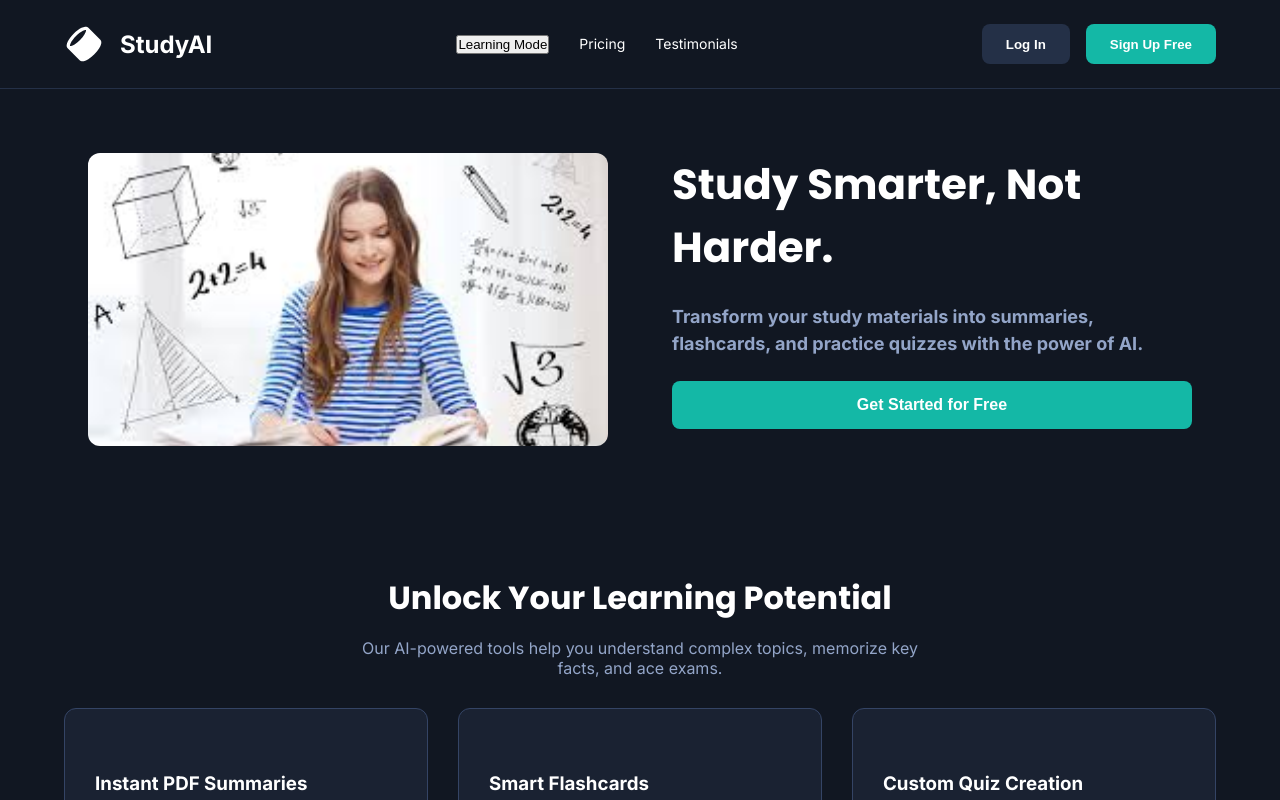
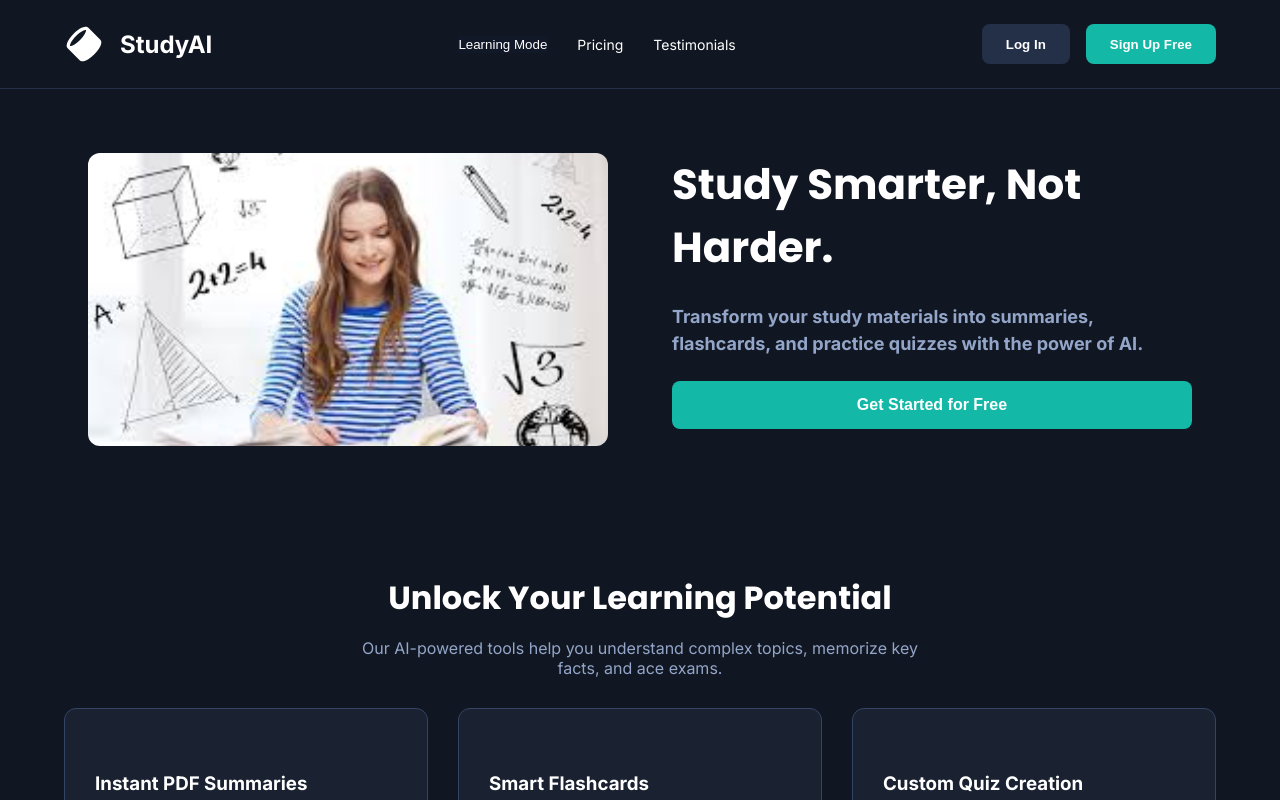
Before and after one commit to YashRajput74/sahajMarg, a React (Vite) app: page / in a window 1280 px wide. Shown: the top 800 px of the page. Built offline with nearby package versions, Linux system fonts and the light colour scheme; no server answers.

Commit message:
added the minor css tweaks

```diff
--- a/src/pages/Dashboard.jsx
+++ b/src/pages/Dashboard.jsx
@@ -51,7 +51,7 @@ export default function Dashboard() {
                 </div>
 
                 <nav className="nav-links">
-                    <button style={{backgroundColor:"none"}} onClick={() => { navigate("/learning-mode") }}>Learning Mode</button>
+                    <button onClick={() => { navigate("/learning-mode") }}>Learning Mode</button>
                     <a href="#">Pricing</a>
                     <a href="#">Testimonials</a>
                 </nav>
--- a/src/styles/Dashboard.css
+++ b/src/styles/Dashboard.css
@@ -46,6 +46,13 @@ body,
 .nav-links {
     display: flex;
     gap: var(--space-lg);
+}
+
+.nav-links button{
+    color: white;
+    background-color: #111827;
+    border: none;
+    cursor: pointer;
 }
 
 .nav-links a {
```
